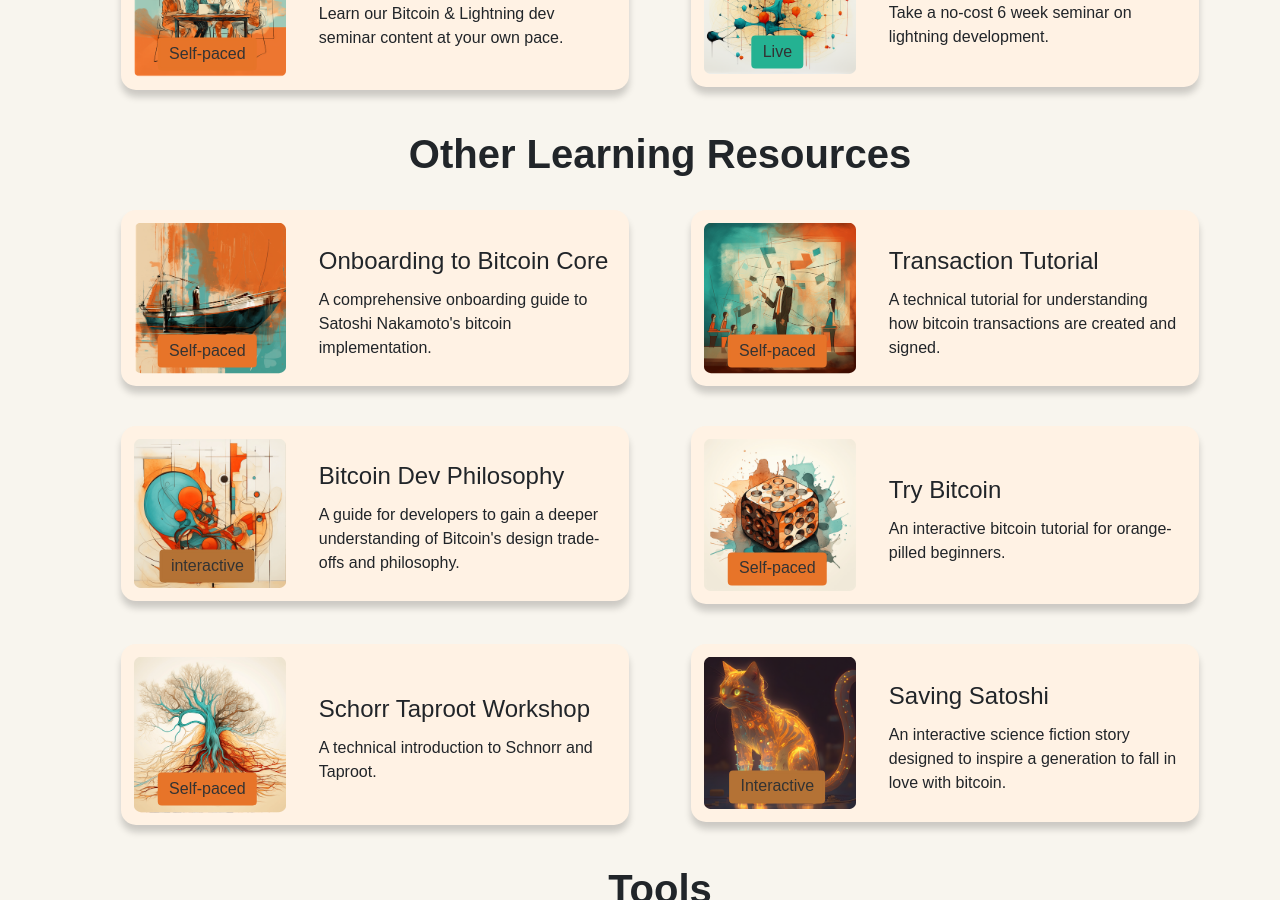
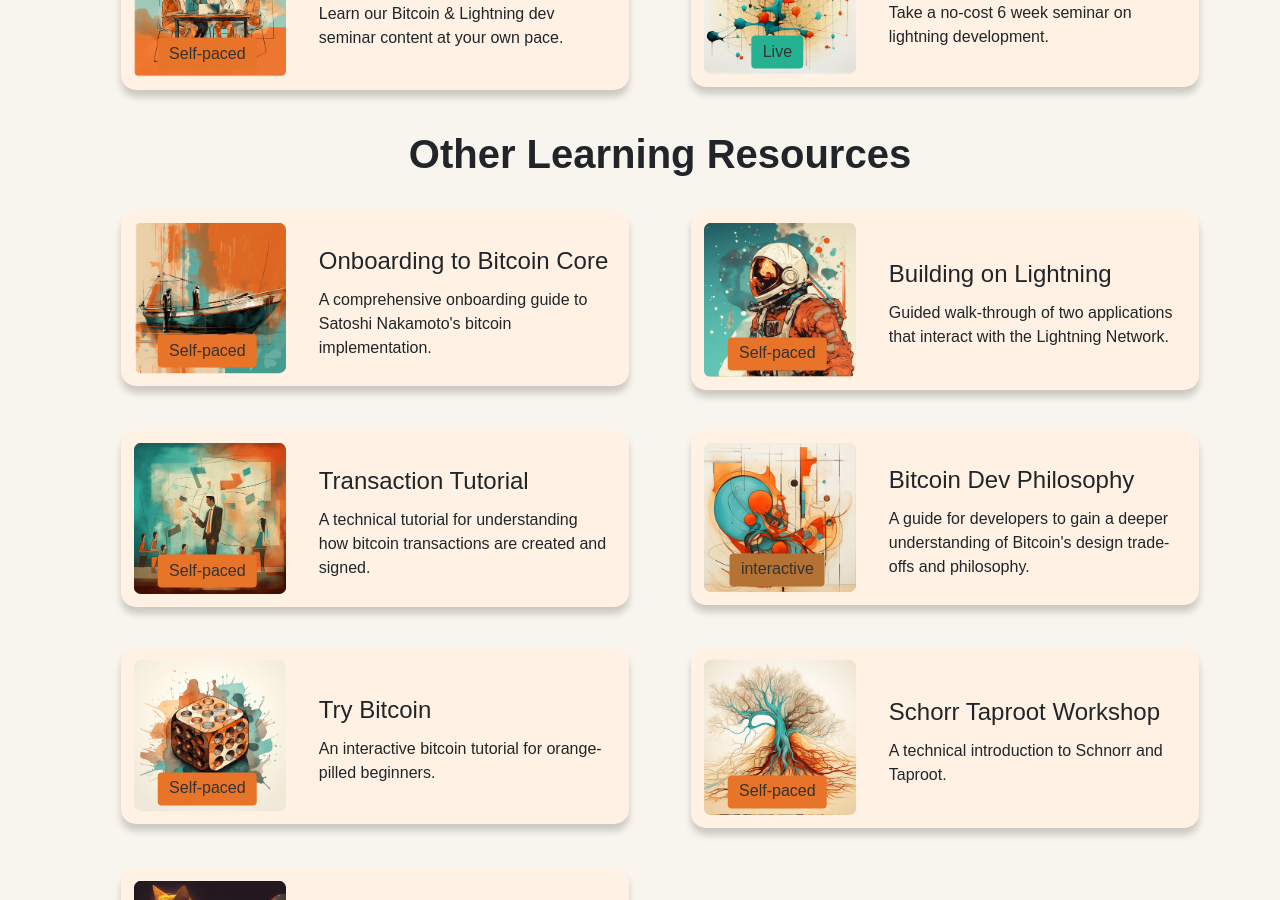
Before and after one commit to bitcoin-dev-project/bitcoin-dev-project, a Jekyll site: the page built from index.markdown, in a window 1280 px wide and 900 px high, scrolled down 1181 px. Built offline with Jekyll 4.4.1, drawn with Linux system fonts in a browser that asks for light colours.

Commit message:
add building on lightning

```diff
--- a/_data/sections.yml
+++ b/_data/sections.yml
@@ -26,6 +26,11 @@
       description: A comprehensive onboarding guide to Satoshi Nakamoto's bitcoin implementation.
       link: https://bitcoincore.wtf/
       image: Person-Boarding-Boat-Abstract.png
+      type: Self-paced
+    - title: Building on Lightning
+      description: Guided walk-through of two applications that interact with the Lightning Network.
+      link: https://bmancini55.github.io/building-lightning/
+      image: Chinese-Astronaut-Abstract.png
       type: Self-paced
     - title: Transaction Tutorial
       description: A technical tutorial for understanding how bitcoin transactions are created and signed.
```
